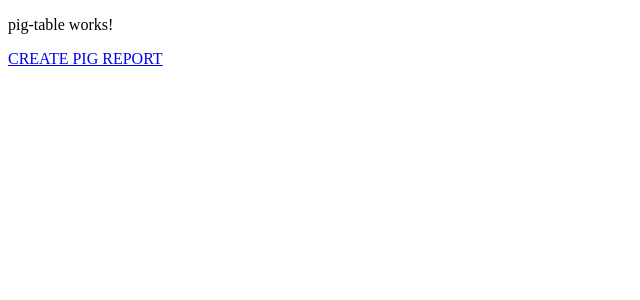
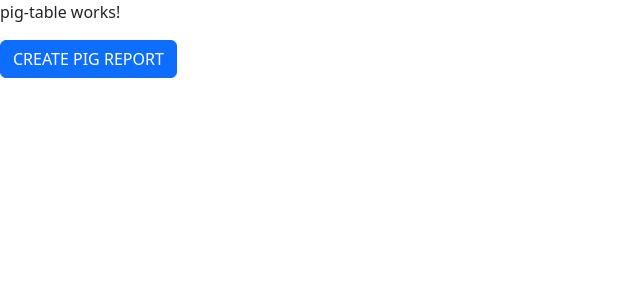
Before and after one commit to JohnsonL111/find-my-pig, an Angular app in the folder pig-location-tracker/: page / in a window 1280 px wide. Shown: the top 300 px of the page, without its empty margins (0-640 px from the left). Built offline with nearby package versions, Linux system fonts and the light colour scheme.

Commit message:
Add favicon and bootstrap to project

```diff
--- a/pig-location-tracker/angular.json
+++ b/pig-location-tracker/angular.json
@@ -31,10 +31,13 @@
               "src/assets"
             ],
             "styles": [
+              "./node_modules/bootstrap/dist/css/bootstrap.min.css",
               "node_modules/leaflet/dist/leaflet.css",
               "src/styles.css"
             ],
-            "scripts": []
+            "scripts": [
+              "./node_modules/bootstrap/dist/js/bootstrap.bundle.min.js"
+            ]
           },
           "configurations": {
             "production": {
--- a/pig-location-tracker/package.json
+++ b/pig-location-tracker/package.json
@@ -18,6 +18,7 @@
     "@angular/platform-browser": "^15.0.0",
     "@angular/platform-browser-dynamic": "^15.0.0",
     "@angular/router": "^15.0.0",
+    "bootstrap": "^5.2.3",
     "leaflet": "^1.9.3",
     "rxjs": "~7.5.0",
     "tslib": "^2.3.0",
--- a/pig-location-tracker/src/app/components/pig-table/pig-table.component.html
+++ b/pig-location-tracker/src/app/components/pig-table/pig-table.component.html
@@ -1,2 +1,2 @@
 <p>pig-table works!</p>
-<a href="/add">CREATE PIG REPORT</a>
+<a href="/add" class = "btn btn-primary">CREATE PIG REPORT</a>
```
Also changed, not shown: 2 other files (tests, documents, lock files or other folders).
